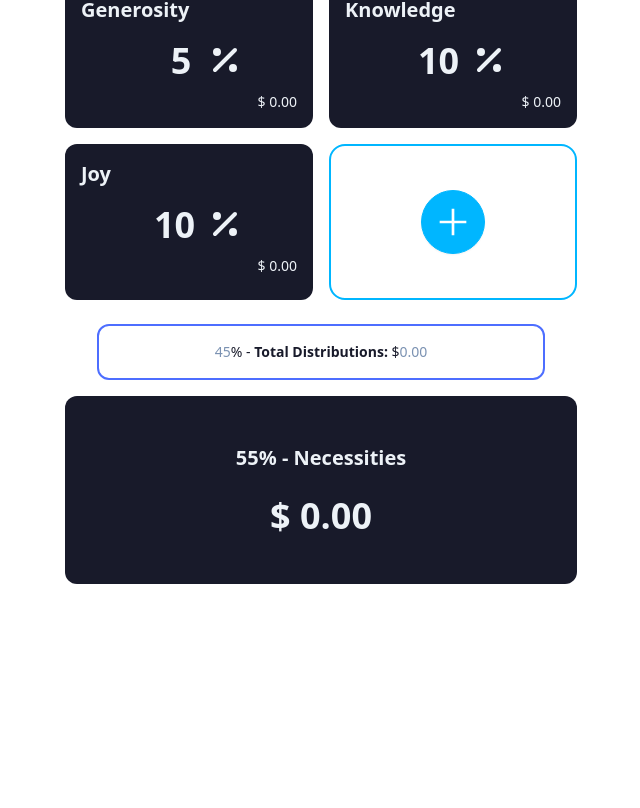
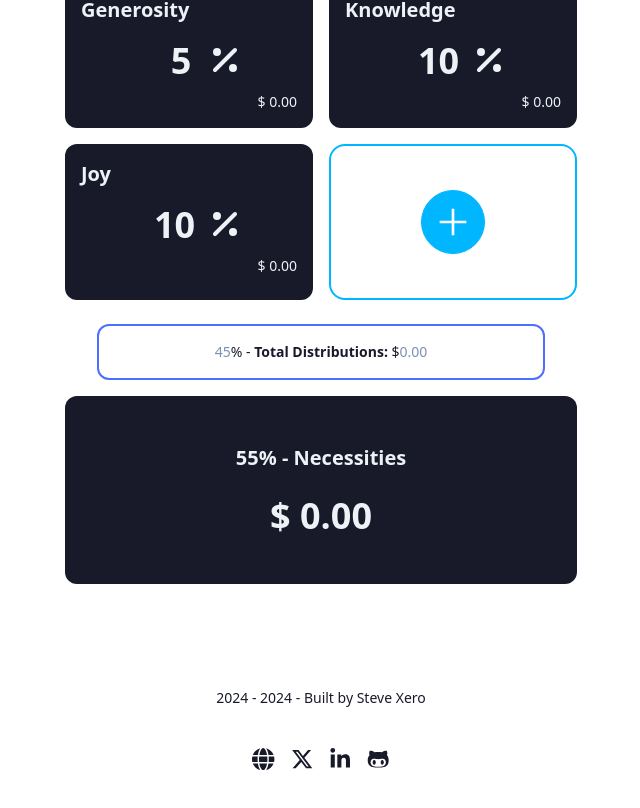
Before and after one commit to stevexero/MoneyGro, a React (Vite) app: page / in a window 1280 px wide. Shown: the part 576-1384 px from the top of the page, without its empty margins (319-959 px from the left). Before the commit the page ends 1224 px from the top, so only its background shows below. Built offline with nearby package versions, Linux system fonts and the light colour scheme.

Commit message:
Added footer

```diff
--- a/src/App.tsx
+++ b/src/App.tsx
@@ -6,6 +6,7 @@ import CustomJars from './components/jars/CustomJars';
 import Necessities from './components/Necessities';
 import TotalDistributions from './components/TotalDistributions';
 import Presets from './components/Presets';
+import Footer from './components/Footer';
 
 const App: React.FC = () => {
   localStorage.setItem('umami.disabled', '1');
@@ -29,6 +30,7 @@ const App: React.FC = () => {
           <Necessities />
         </div>
       </div>
+      <Footer />
     </div>
   );
 };
--- /dev/null
+++ b/src/components/Footer.tsx
@@ -0,0 +1,37 @@
+import {
+  FaXTwitter,
+  FaLinkedinIn,
+  FaGithubAlt,
+  FaGlobe,
+} from 'react-icons/fa6';
+
+const Footer = () => {
+  return (
+    <footer className='footer footer-center text-base-content rounded p-10'>
+      <aside>
+        <p>2024 - {new Date().getFullYear()} - Built by Steve Xero</p>
+      </aside>
+      <nav>
+        <div className='grid grid-flow-col gap-4'>
+          <a href='https://stevexero.com' target='_blank'>
+            <FaGlobe size='1.4rem' />
+          </a>
+          <a href='https://x.com/steve_xero' target='_blank'>
+            <FaXTwitter size='1.4rem' />
+          </a>
+          <a
+            href='https://www.linkedin.com/in/steve-xero-7a422713b/'
+            target='_blank'
+          >
+            <FaLinkedinIn size='1.4rem' />
+          </a>
+          <a href='https://github.com/stevexero' target='_blank'>
+            <FaGithubAlt size='1.4rem' />
+          </a>
+        </div>
+      </nav>
+    </footer>
+  );
+};
+
+export default Footer;
```
